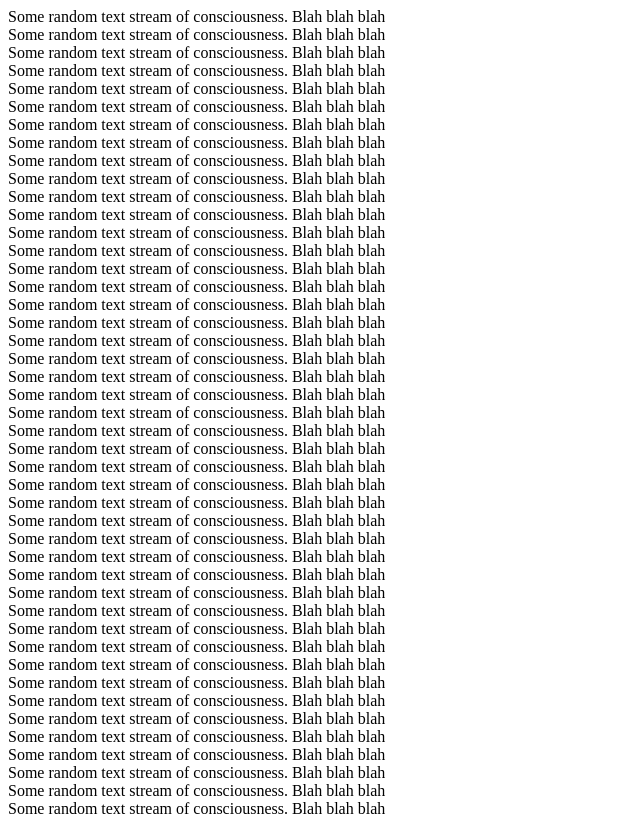
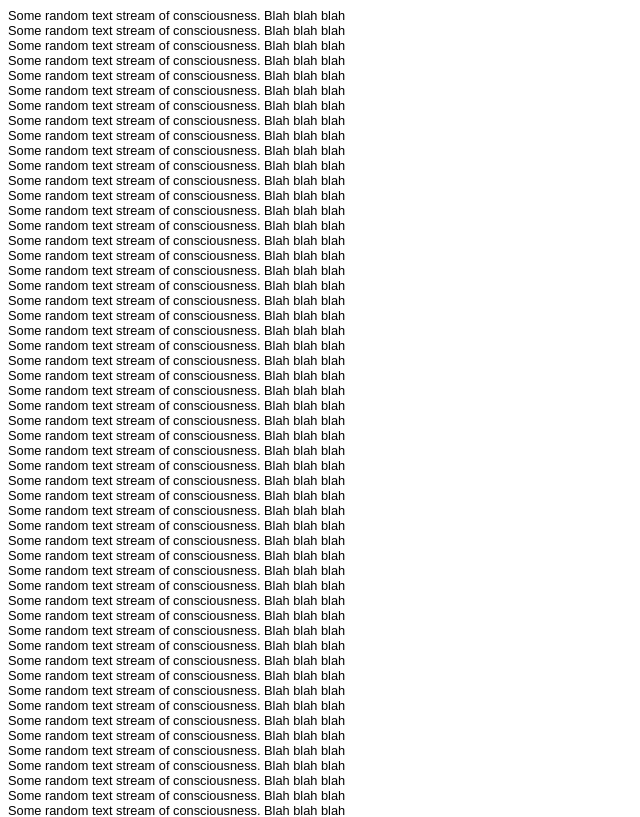
Before and after one commit to danelphick/balloons, a plain HTML site: page long.html in a window 1280 px wide. Shown: the top 817 px of the page, without its empty margins (0-640 px from the left). Drawn offline with Linux system fonts and the light colour scheme.

Commit message:
Update long.html

```diff
--- a/long.html
+++ b/long.html
@@ -3,7 +3,8 @@
 <title>Random long text to test a11y</title>
 <style>
 body {
-  font-size: 1em;
+  font-size: 0.8em;
+  font-family: Sans-Serif;
 }
 </style>
 </head>
```
